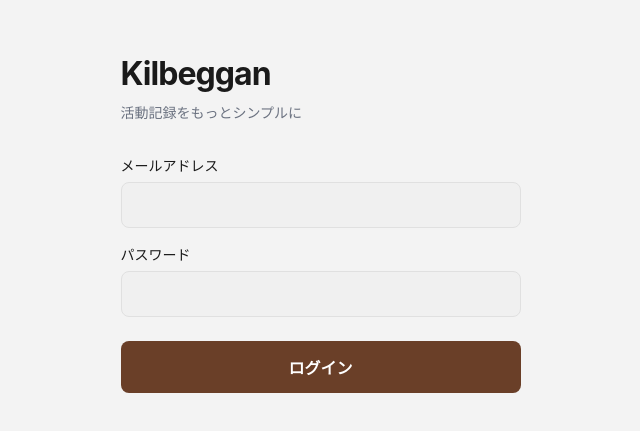
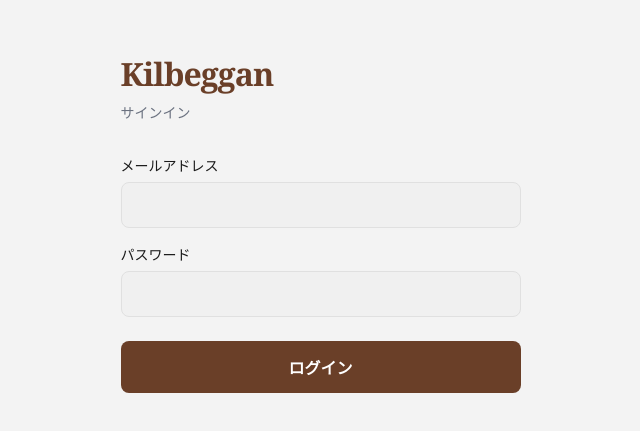
Before and after one commit to fumiakinagashima/kilbeggan, a SvelteKit app: page /signin in a window 1280 px wide. Shown: the part 179-610 px from the top of the page, without its empty margins (312-952 px from the left). Built offline with nearby package versions, Linux system fonts and the light colour scheme.

Commit message:
update design.

```diff
--- a/src/routes/signin/+page.svelte
+++ b/src/routes/signin/+page.svelte
@@ -7,7 +7,7 @@
 <div class="page">
 	<div class="card">
 		<h1 class="logo">Kilbeggan</h1>
-		<p class="tagline">活動記録をもっとシンプルに</p>
+		<p class="tagline">サインイン</p>
 
 		<form onsubmit={(e) => state.submit(e)}>
 			{#if state.error}
@@ -62,9 +62,10 @@
 
 	.logo {
 		font-size: 2rem;
+		color: var(--color-primary);
+		font-family: Georgia, 'Times New Roman', Times, serif;
 		font-weight: 700;
 		letter-spacing: -0.03em;
-		color: var(--color-text);
 		margin: 0 0 0.25rem;
 	}
 
```
Also changed, not shown: src/lib/assets/favicon.svg.
